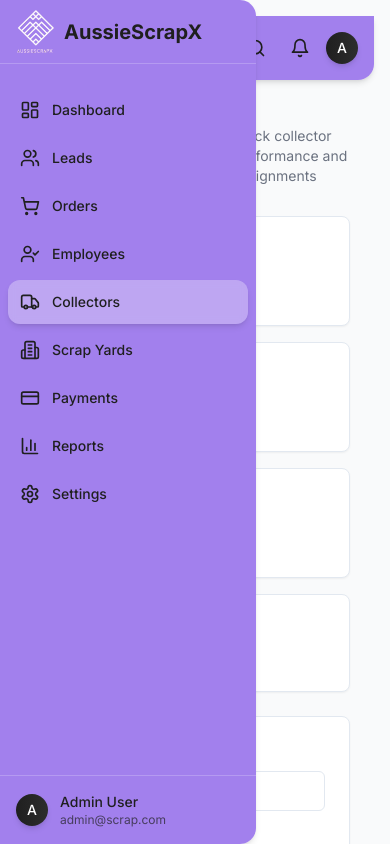
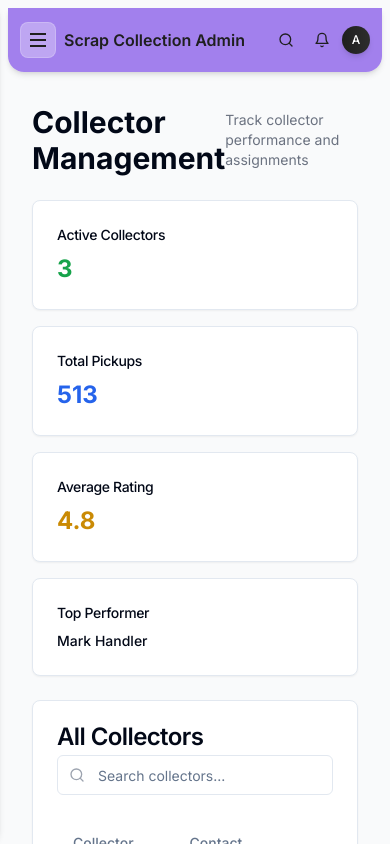
Before and after one commit to sureshdeveloperwebnox/scrap_collection_frontend, a Next.js app: page /collectors in a window 390 px wide. Built offline with nearby package versions, Linux system fonts and the light colour scheme.

Commit message:
build fix

```diff
--- a/src/app/(dashboard)/layout.tsx
+++ b/src/app/(dashboard)/layout.tsx
@@ -1,6 +1,6 @@
 'use client';
 
-import { useState } from 'react';
+import { useState, useEffect } from 'react';
 import { Sidebar } from '@/components/sidebar';
 import { Header } from '@/components/header';
 import { cn } from '@/lib/utils';
@@ -11,27 +11,52 @@ export default function DashboardLayout({
   children: React.ReactNode
 }) {
   const [sidebarCollapsed, setSidebarCollapsed] = useState(false);
+  const [mobileSidebarOpen, setMobileSidebarOpen] = useState(false);
+  const [isMobile, setIsMobile] = useState(false);
+
+  // Detect mobile screen size
+  useEffect(() => {
+    const checkMobile = () => {
+      setIsMobile(window.innerWidth < 1024);
+    };
+
+    checkMobile();
+    window.addEventListener('resize', checkMobile);
+
+    return () => window.removeEventListener('resize', checkMobile);
+  }, []);
 
   const toggleSidebar = () => {
-    setSidebarCollapsed(prevState => !prevState);
+    if (isMobile) {
+      setMobileSidebarOpen(prev => !prev);
+    } else {
+      setSidebarCollapsed(prev => !prev);
+    }
+  };
+
+  const closeMobileSidebar = () => {
+    setMobileSidebarOpen(false);
   };
 
   return (
     <div className="flex relative h-screen bg-gray-50">
       <Sidebar
-        isOpen={true}
-        onToggle={toggleSidebar}
+        isOpen={isMobile ? mobileSidebarOpen : true}
+        onToggle={isMobile ? closeMobileSidebar : toggleSidebar}
         onCollapse={setSidebarCollapsed}
         isCollapsed={sidebarCollapsed}
       />
 
       <div className={cn(
         "flex-1 flex flex-col transition-all duration-300 min-w-0",
-        // Adjust main content based on sidebar collapse state
-        sidebarCollapsed ? "lg:ml-16" : "lg:ml-64"
+        // Adjust main content based on sidebar collapse state (desktop only)
+        !isMobile && sidebarCollapsed ? "lg:ml-16" : !isMobile ? "lg:ml-64" : "ml-0"
       )}>
-        <Header onToggleSidebar={toggleSidebar} isSidebarOpen={!sidebarCollapsed} />
-        <main className="overflow-y-auto overflow-x-hidden flex-1 p-4 lg:p-6">
+        <Header
+          onToggleSidebar={toggleSidebar}
+          isSidebarOpen={isMobile ? mobileSidebarOpen : !sidebarCollapsed}
+        />
+        <main className="overflow-y-auto overflow-x-hidden flex-1 p-2 sm:p-4 lg:p-6">
           <div className="min-h-full">
             {children}
           </div>
--- a/src/app/globals.css
+++ b/src/app/globals.css
@@ -57,3 +57,16 @@
     @apply bg-background text-foreground;
   }
 }
+
+@layer utilities {
+  /* Hide scrollbar for Chrome, Safari and Opera */
+  .scrollbar-hide::-webkit-scrollbar {
+    display: none;
+  }
+
+  /* Hide scrollbar for IE, Edge and Firefox */
+  .scrollbar-hide {
+    -ms-overflow-style: none;  /* IE and Edge */
+    scrollbar-width: none;  /* Firefox */
+  }
+}
--- a/src/components/header.tsx
+++ b/src/components/header.tsx
@@ -2,89 +2,96 @@
 
 import { Search, Bell, Grid3X3, Maximize } from 'lucide-react';
 import { useRouter } from 'next/navigation';
+
 interface HeaderProps {
   onToggleSidebar?: () => void;
   isSidebarOpen?: boolean;
 }
-  export function Header({ onToggleSidebar, isSidebarOpen = false }: HeaderProps) {
+
+export function Header({ onToggleSidebar, isSidebarOpen = false }: HeaderProps) {
   const router = useRouter();
+
   const signOut = () => {
     router.push('/');
     localStorage.removeItem('token');
     localStorage.removeItem('user');
-    }
+  }
+
   return (
-    <header className="bg-gradient-to-r from-[#a280ed] to-[#a280ed] shadow-md rounded-b-2xl h-16 flex items-center justify-between px-4 lg:px-6 mx-4 lg:mx-6 mt-4">
-      <div className="flex flex-1 items-center">
+    <header className="bg-gradient-to-r from-[#a280ed] to-[#a280ed] shadow-md rounded-b-2xl h-16 flex items-center justify-between px-3 sm:px-4 lg:px-6 mx-2 sm:mx-4 lg:mx-6 mt-2 sm:mt-4">
+      <div className="flex flex-1 items-center min-w-0">
         {/* Burger Menu Button - Mobile and Desktop */}
         <button
           onClick={onToggleSidebar}
-          className="flex items-center justify-center w-10 h-10 bg-white/30 text-[#1F1F1F] rounded-lg hover:bg-white/50 transition-all duration-300 hover:scale-105 mr-3 lg:mr-4 border border-white/20"
+          className="flex items-center justify-center w-9 h-9 sm:w-10 sm:h-10 bg-white/30 text-[#1F1F1F] rounded-lg hover:bg-white/50 transition-all duration-300 hover:scale-105 mr-2 sm:mr-3 lg:mr-4 border border-white/20 flex-shrink-0"
           title={isSidebarOpen ? "Close sidebar" : "Open sidebar"}
         >
           {/* Animated burger menu icon */}
-          <div className="flex flex-col justify-center items-center w-5 h-5">
+          <div className="flex flex-col justify-center items-center w-4 h-4 sm:w-5 sm:h-5">
             {/* Top line */}
             <span
-              className={`block w-5 h-0.5 bg-[#1F1F1F] transform transition-all duration-300 ease-in-out ${
+              className={`block w-4 sm:w-5 h-0.5 bg-[#1F1F1F] transform transition-all duration-300 ease-in-out ${
                 isSidebarOpen ? 'rotate-45 translate-y-1.5' : 'translate-y-0'
               }`}
             />
             {/* Middle line */}
             <span
-              className={`block w-5 h-0.5 bg-[#1F1F1F] transform transition-all duration-300 ease-in-out mt-1 ${
+              className={`block w-4 sm:w-5 h-0.5 bg-[#1F1F1F] transform transition-all duration-300 ease-in-out mt-1 ${
                 isSidebarOpen ? 'opacity-0' : 'opacity-100'
               }`}
             />
             {/* Bottom line */}
             <span
-              className={`block w-5 h-0.5 bg-[#1F1F1F] transform transition-all duration-300 ease-in-out mt-1 ${
+              className={`block w-4 sm:w-5 h-0.5 bg-[#1F1F1F] transform transition-all duration-300 ease-in-out mt-1 ${
                 isSidebarOpen ? '-rotate-45 -translate-y-1.5' : 'translate-y-0'
               }`}
             />
           </div>
         </button>
 
-        <h1 className="text-lg lg:text-xl font-semibold text-[#1F1F1F]">
+        <h1 className="text-base sm:text-lg lg:text-xl font-semibold text-[#1F1F1F] truncate">
           Scrap Collection Admin
         </h1>
       </div>
 
-      <div className="flex items-center space-x-2 lg:space-x-4">
-        {/* Search - Hidden on small mobile */}
+      <div className="flex flex-shrink-0 items-center space-x-1 sm:space-x-2 lg:space-x-4">
+        {/* Search - Responsive */}
         <div className="hidden relative sm:block">
           <Search className="absolute left-3 top-1/2 transform -translate-y-1/2 text-[#1F1F1F]/60 h-4 w-4" />
           <input
             type="text"
             placeholder="Search..."
-            className="pl-10 pr-4 py-2 w-40 lg:w-64 border border-white/30 rounded-xl focus:ring-2 focus:ring-white/50 focus:border-transparent text-sm bg-white/20 backdrop-blur-sm text-[#1F1F1F] placeholder-[#1F1F1F]/60"
+            className="pl-10 pr-4 py-2 w-32 sm:w-40 lg:w-64 border border-white/30 rounded-xl focus:ring-2 focus:ring-white/50 focus:border-transparent text-sm bg-white/20 backdrop-blur-sm text-[#1F1F1F] placeholder-[#1F1F1F]/60"
           />
         </div>
 
         {/* Search icon for mobile */}
         <button className="sm:hidden p-2 text-[#1F1F1F] hover:text-[#1F1F1F]/80 rounded-lg hover:bg-white/20 transition-all duration-300 hover:scale-105">
-          <Search className="w-5 h-5" />
+          <Search className="w-4 h-4 sm:w-5 sm:h-5" />
         </button>
 
-        {/* Action buttons - Some hidden on mobile */}
-        <button className="hidden lg:flex p-2 text-[#1F1F1F] hover:text-[#1F1F1F]/80 rounded-lg hover:bg-white/20 transition-all duration-300 hover:scale-105">
-          <Grid3X3 className="w-5 h-5" />
+        {/* Action buttons - Responsive visibility */}
+        <button className="hidden md:flex p-2 text-[#1F1F1F] hover:text-[#1F1F1F]/80 rounded-lg hover:bg-white/20 transition-all duration-300 hover:scale-105">
+          <Grid3X3 className="w-4 h-4 sm:w-5 sm:h-5" />
         </button>
 
         <button className="hidden lg:flex p-2 text-[#1F1F1F] hover:text-[#1F1F1F]/80 rounded-lg hover:bg-white/20 transition-all duration-300 hover:scale-105">
-          <Maximize className="w-5 h-5" />
+          <Maximize className="w-4 h-4 sm:w-5 sm:h-5" />
         </button>
 
         <button className="p-2 text-[#1F1F1F] hover:text-[#1F1F1F]/80 rounded-lg hover:bg-white/20 transition-all duration-300 hover:scale-105 relative">
-          <Bell className="w-5 h-5" />
+          <Bell className="w-4 h-4 sm:w-5 sm:h-5" />
         </button>
 
-        {/* User Avatar */}
-        <div className="flex items-center space-x-2 lg:space-x-3">
-          <div className="w-8 h-8 bg-gradient-to-r from-[#1F1F1F] to-[#2d2d2d] rounded-full flex items-center justify-center shadow-md">
-            <span className="text-sm font-medium text-white">A</span>
+        {/* User Avatar - Responsive */}
+        <div className="flex items-center space-x-1 sm:space-x-2 lg:space-x-3">
+          <div className="w-7 h-7 sm:w-8 sm:h-8 bg-gradient-to-r from-[#1F1F1F] to-[#2d2d2d] rounded-full flex items-center justify-center shadow-md flex-shrink-0">
+            <span className="text-xs font-medium text-white sm:text-sm">A</span>
           </div>
-          <button onClick={signOut} className="hidden sm:block text-sm text-[#1F1F1F] hover:text-[#1F1F1F]/80 transition-all duration-300 hover:scale-105">
+          <button
+            onClick={signOut}
+            className="hidden sm:block text-xs sm:text-sm text-[#1F1F1F] hover:text-[#1F1F1F]/80 transition-all duration-300 hover:scale-105 whitespace-nowrap"
+          >
             Sign Out
           </button>
         </div>
--- a/src/components/sidebar.tsx
+++ b/src/components/sidebar.tsx
@@ -49,13 +49,26 @@ export function Sidebar({ isOpen = true, onToggle, onCollapse, isCollapsed = fal
   }, [isCollapsed, onCollapse]);
 
   return (
-    <div className={cn(
-      "fixed left-0 top-0 flex flex-col bg-gradient-to-b from-[#a280ed] to-[#a280ed] text-[#1F1F1F] transition-all duration-300 ease-in-out shadow-md rounded-r-2xl",
-      // Base styles
-      "z-40 h-screen",
-      // Width styles - responsive collapse
-      isCollapsed ? "w-16 lg:w-16" : "w-64 lg:w-64"
-    )}>
+    <>
+      {/* Mobile overlay */}
+      {isOpen && (
+        <div
+          className="fixed inset-0 z-40 bg-black/50 lg:hidden"
+          onClick={onToggle}
+        />
+      )}
+
+      <div className={cn(
+        "fixed left-0 top-0 flex flex-col bg-gradient-to-b from-[#a280ed] to-[#a280ed] text-[#1F1F1F] transition-all duration-300 ease-in-out shadow-md rounded-r-2xl",
+        // Base styles
+        "z-50 h-screen",
+        // Mobile responsive width
+        "w-64", // Default width for mobile
+        // Desktop responsive width
+        isCollapsed ? "lg:w-16" : "lg:w-64",
+        // Mobile slide in/out
+        isOpen ? "translate-x-0" : "-translate-x-full lg:translate-x-0"
+      )}>
         {/* Header */}
         <div className="flex flex-shrink-0 justify-between items-center px-4 h-16 border-b border-white/20">
           <div className={cn(
@@ -74,10 +87,13 @@ export function Sidebar({ isOpen = true, onToggle, onCollapse, isCollapsed = fal
             </span>
           </div>
 
-          {/* Header Controls */}
-          <div className="flex items-center space-x-2">
-            {/* No controls needed - header burger controls everything */}
-          </div>
+          {/* Close button for mobile */}
+          <button
+            onClick={onToggle}
+            className="lg:hidden flex items-center justify-center w-8 h-8 bg-white/20 text-[#1F1F1F] rounded-lg hover:bg-white/30 transition-all duration-300"
+          >
+            <X className="w-5 h-5" />
+          </button>
         </div>
 
         {/* Navigation - Scrollable with hidden scrollbar */}
@@ -104,7 +120,7 @@ export function Sidebar({ isOpen = true, onToggle, onCollapse, isCollapsed = fal
                   title={isCollapsed ? item.name : undefined}
                 >
                   <div className={cn(
-                    "flex items-center justify-center w-5 h-5 flex-shrink-0",
+                    "flex flex-shrink-0 justify-center items-center w-5 h-5",
                     isCollapsed ? "lg:mx-auto" : ""
                   )}>
                     <item.icon className="w-5 h-5" />
@@ -147,6 +163,7 @@ export function Sidebar({ isOpen = true, onToggle, onCollapse, isCollapsed = fal
           </div>
         </div>
       </div>
+    </>
   );
 }
 
@@ -159,7 +176,7 @@ export function MobileMenuButton({ onToggle, isOpen }: { onToggle: () => void; i
       title={isOpen ? "Close menu" : "Open menu"}
     >
       {/* Authentic hamburger menu with 3 lines that animate to X */}
-      <div className="w-5 h-5 flex flex-col justify-center items-center">
+      <div className="flex flex-col justify-center items-center w-5 h-5">
         {/* Top line */}
         <span
           className={`block w-5 h-0.5 bg-white transform transition-all duration-300 ease-in-out ${
```
